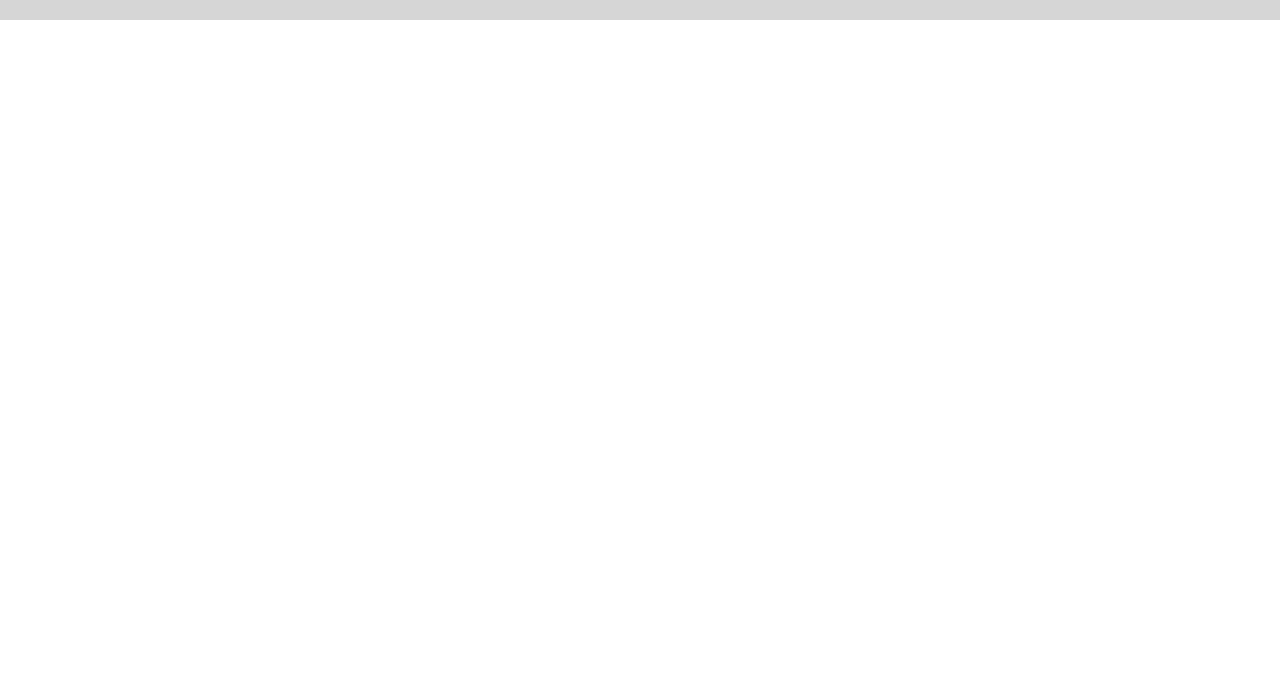
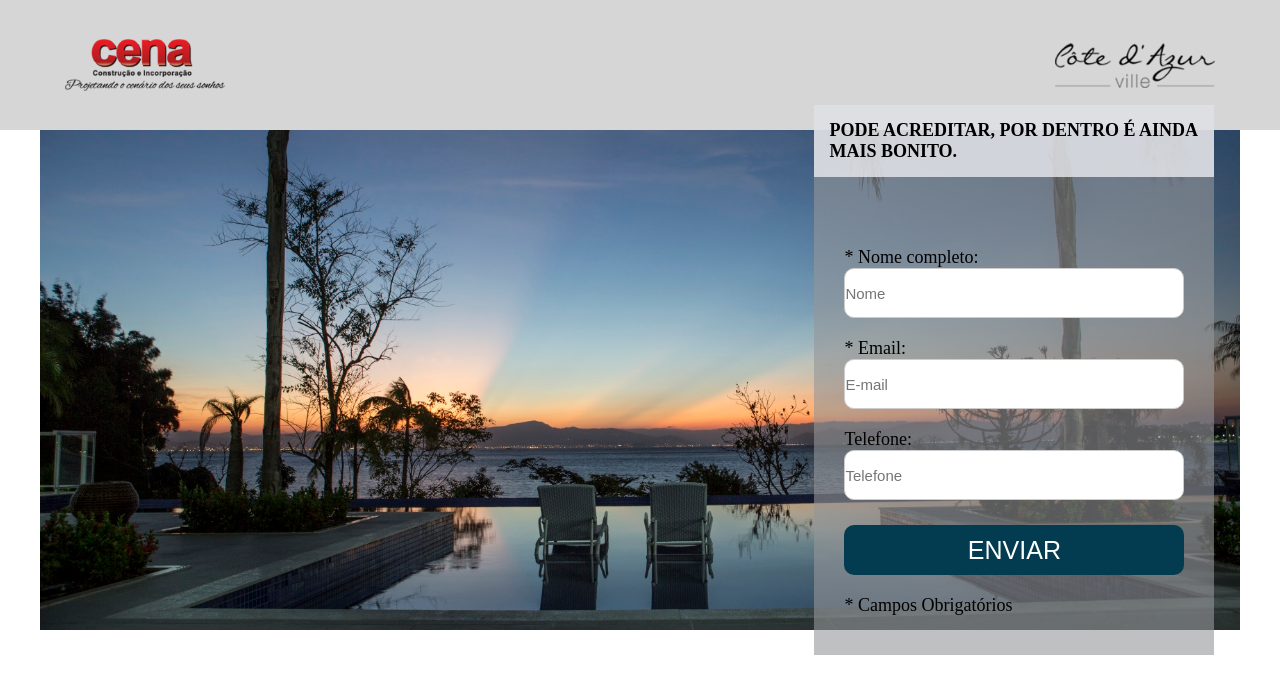
Before and after one commit to Dev-LucasNunes/Landing-page---front-end---HTML-e-Css, a plain HTML site: page index.html in a window 1280 px wide. Drawn offline with Linux system fonts and the light colour scheme.

Commit message:
header terminado, Main com formulário

```diff
--- a/css/style.css
+++ b/css/style.css
@@ -13,16 +13,120 @@ html, body{
 /*divs gerais*/
 .container{
 	width: 100%;
-	max-width: 1280px;
+	max-width: 1200px;
 	margin: 0 auto;
+	padding: 0 2%;
 }
 
 .clear{
 	clear: both;
 }
 
+/*Cabeçalho*/
 
 header{
 	background-color: #D6D6D6;
-	padding: 10px 0;
+	padding: 30px 2%;
 }
+
+
+
+.logo1{
+	width: 160px;
+	height: 70px;
+	float: left;
+	background-image: url('../imagens/logo1.png');
+	background-size: 100% auto;
+	background-repeat: no-repeat;
+	background-position: center;
+}
+
+.logo2{
+	width: 160px;
+	height: 70px;
+	float: right;
+	background-image: url(../imagens/logo2.png);
+	background-size: 100% auto;
+	background-repeat: no-repeat;
+	background-position: center;
+}
+
+/*responsivo cabeçalho*/
+@media screen and (max-width: 425px){
+
+	header{
+		text-align: center;
+
+
+	}
+
+	.logo1,.logo2{
+		float: none;
+		display: inline-block;
+		margin-top: 10px;
+
+	}
+}
+
+/*centro*/
+
+section.main{
+	width: 100%;
+}
+
+.bg{
+	background-image: url('../imagens/bg-form.jpg');
+	background-position: center;
+	background-size: cover;
+	height: 500px;
+}
+
+.form-container{
+	float: right;
+	width: 400px;
+	height: 110%;
+	background-color: rgba(149,150,153,0.6);
+	position: relative;
+	top: -5%;
+}
+
+.form-container h2{
+	padding: 15px;
+	color: black;
+	font-size: 18px;
+	background-color: rgba(234, 236, 239, 0.8);
+}
+
+form{
+	margin-top: 20px;
+	padding: 30px;
+}
+
+.box{
+	margin-top: 20px;
+}
+form p{
+	text-align: left;
+	font-size: 18px;
+	color: black;
+}
+.box input[type=text]{
+	width: 100%;
+	border: 1px solid #ccc;
+	height: 50px;
+	font-size: 15px;
+	border-radius: 10px;
+}
+
+.box1 input[type=submit]{
+	background-color: #033C50;
+	text-transform: uppercase;
+	font-size: 25px;
+	margin-top: 25px;
+	width: 100%;
+	color: white;
+	height: 50px;
+	border: 0;
+	border-radius: 10px;
+	cursor: pointer;
+}
--- a/index.html
+++ b/index.html
@@ -9,18 +9,43 @@
 	<meta charset="author" content="Lucas Nunes">
 	<title>Landing page 2</title>
 </head>
-<header>
+<body>
+	<header>
 	<div class="container">
-		<div class="logo1">
-
-		</div><!--logo1-->
-		<div class="logo2">
-
-		</div><!--logo2-->
+		<!--técnica da div cega pra deixar um logo abaixo do outro, mesmo inline-block-->
+		<div><div class="logo1"></div><!--logo1--></div>
+		<div><div class="logo2"></div><!--logo2--></div>
 		<div class="clear"></div>
 	</div><!--container-->
 </header>
-<body>
+<section class="main">
+	<div class="container bg">
+		<div class="form-container">
+			<h2>PODE ACREDITAR, POR DENTRO É AINDA MAIS BONITO.</h2>
+			<form>
+				<div class="box">
+					<p>* Nome completo:</p>
+					<input type="text" name="Nome" required placeholder="Nome">
+				</div>
+				<div class="box">
+					<p>* Email:</p>
+					<input type="text" name="E-mail" required placeholder="E-mail">
+				</div>
+				<div class="box">
+					<p>Telefone:</p>
+					<input type="text" name="Telefone" required placeholder="Telefone">
+				</div>
+				<div class="box1">
+					<input type="submit" name="acao" value="enviar">
+				</div>
+				<div class="box">
+					<p>* Campos Obrigatórios</p>
+				</div>
+
+			</form>
+		</div><!--form-->
+	</div><!--container bg-->
+</section><!--main-->
 
 </body>
 </html>
```
Also changed, not shown: imagens/bg-form.jpg (added), imagens/logo1.png (added), imagens/logo2.png (added).
